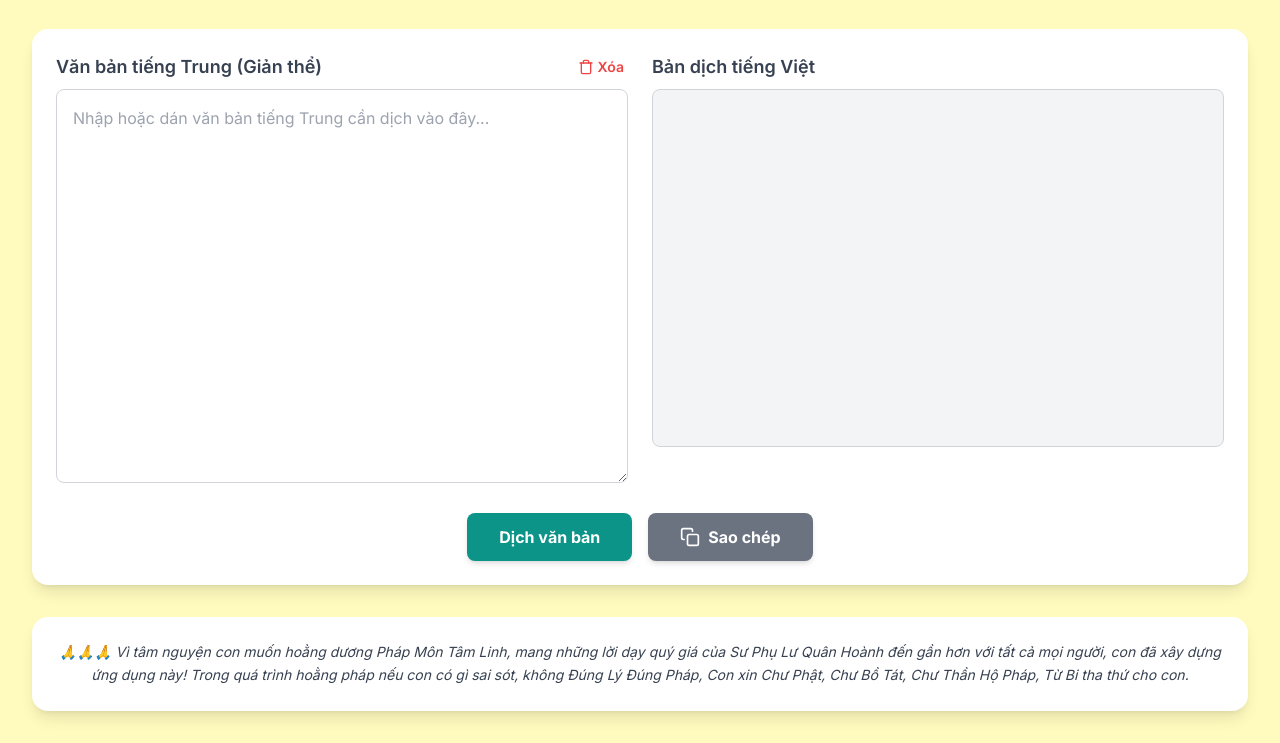
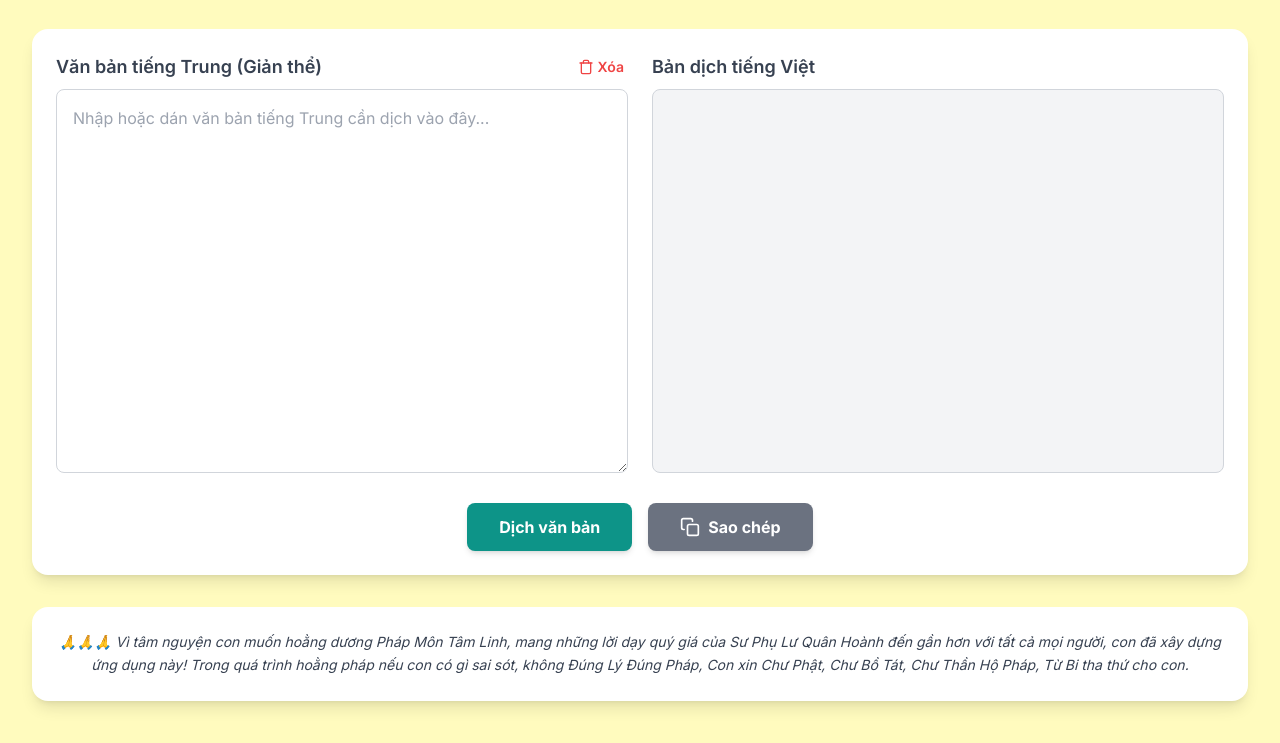
Before and after one commit to patonline85/dich-thuat-render-2, a plain HTML site: page index.html in a window 1280 px wide. Shown: the part 123-866 px from the top of the page. Drawn offline with nearby package versions, Linux system fonts and the light colour scheme.

Commit message:
Update index.html

```diff
--- a/index.html
+++ b/index.html
@@ -59,17 +59,18 @@
                             Xóa
                         </button>
                     </div>
-                   <textarea id="chinese-text" rows="15" class="w-full p-4 border border-gray-300 rounded-lg focus:ring-2 focus:ring-teal-500 focus:border-teal-500 transition duration-300" placeholder="Nhập hoặc dán văn bản tiếng Trung cần dịch vào đây..."></textarea>
+                   <!-- THAY ĐỔI: Bỏ rows="15" và thêm class h-96 để có chiều cao cố định -->
+                   <textarea id="chinese-text" class="w-full p-4 border border-gray-300 rounded-lg focus:ring-2 focus:ring-teal-500 focus:border-teal-500 transition duration-300 h-96" placeholder="Nhập hoặc dán văn bản tiếng Trung cần dịch vào đây..."></textarea>
                 </div>
 
                 <div>
                     <label id="vietnamese-output-label" class="block text-lg font-semibold mb-2 text-gray-700">Bản dịch tiếng Việt</label>
+                    <!-- THAY ĐỔI: Bỏ style inline, thêm class h-96 và overflow-y-auto -->
                     <div id="vietnamese-text"
                          role="status"
                          aria-live="polite"
                          aria-labelledby="vietnamese-output-label"
-                         style="white-space: pre-wrap; min-height: 358px;"
-                         class="w-full p-4 border border-gray-300 rounded-lg bg-gray-100 transition duration-300"></div>
+                         class="w-full p-4 border border-gray-300 rounded-lg bg-gray-100 transition duration-300 h-96 overflow-y-auto whitespace-pre-wrap"></div>
                 </div>
             </div>
 
```
